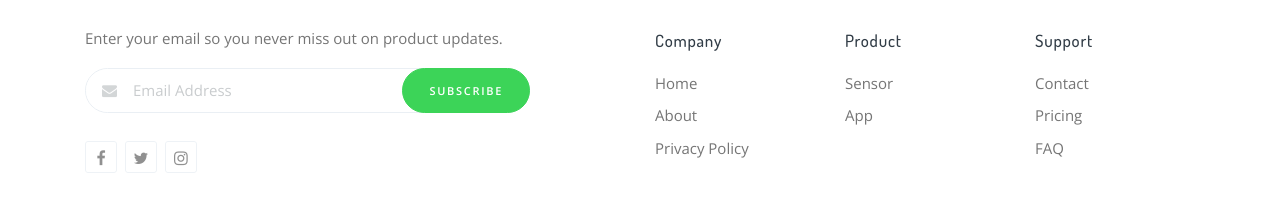
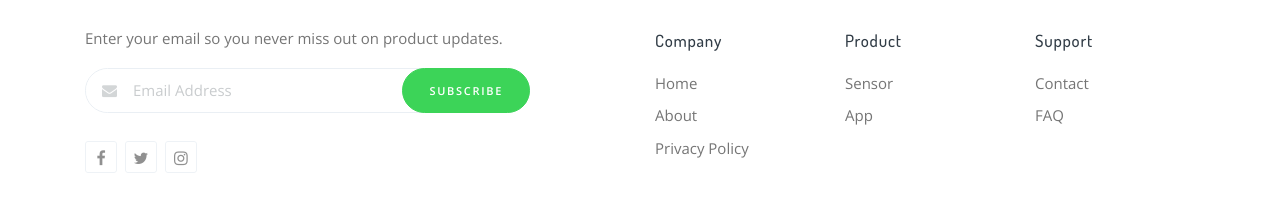
Before and after one commit to mendelsensors/marketing_page, a Jekyll site: the page built from airsensor/index.html, in a window 1280 px wide and 900 px high, scrolled down 2954 px. Shown: the part 675-887 px from the top of the window. Built offline with Jekyll 4.4.1, drawn with Linux system fonts in a browser that asks for light colours; comment, search, counter and statistics services are not loaded.

Commit message:
playing with main image, got rid of links in footer for shop, added web app links

```diff
--- a/_layouts/default.html
+++ b/_layouts/default.html
@@ -125,7 +125,6 @@
              <h6 class="mb-4 mt-1"><strong>Support</strong></h6>
              <div class="nav flex-column">
                <a class="nav-link" href="/contact">Contact</a>
-               <a class="nav-link" href="/pricing">Pricing</a>
                <a class="nav-link" href="/faq">FAQ</a>
              </div>
            </div>
--- a/airsensor/index.html
+++ b/airsensor/index.html
@@ -11,7 +11,7 @@ layout: default
         <p class="lead mt-5 mb-7 mb-md-9 w-80">
           Be a better grower. With real-time data at your fingertips you'll have an expert understanding of the environmental factors that affect your grow and allow you to get the most out of each cycle.
           <br /><br />
-          <a class="btn btn-round btn-primary mw-200" href="https://shop.mendelsensors.com">Buy now</a>
+          <a class="btn btn-round btn-primary mw-200" href="https://mendelsensors.com/shop">Buy now</a>
         </p>
       </div>
 
@@ -119,7 +119,7 @@ layout: default
       </div>
 
       <div class="col-md-3 text-center text-md-right">
-        <a class="btn btn-lg btn-round btn-primary" href="https://shop.mendelsensors.com">Buy Now</a>
+        <a class="btn btn-lg btn-round btn-primary" href="https://mendelsensors.com/shop">Buy Now</a>
       </div>
     </div>
   </div>
```
Also changed, not shown: index.html (+4 -3 lines).
